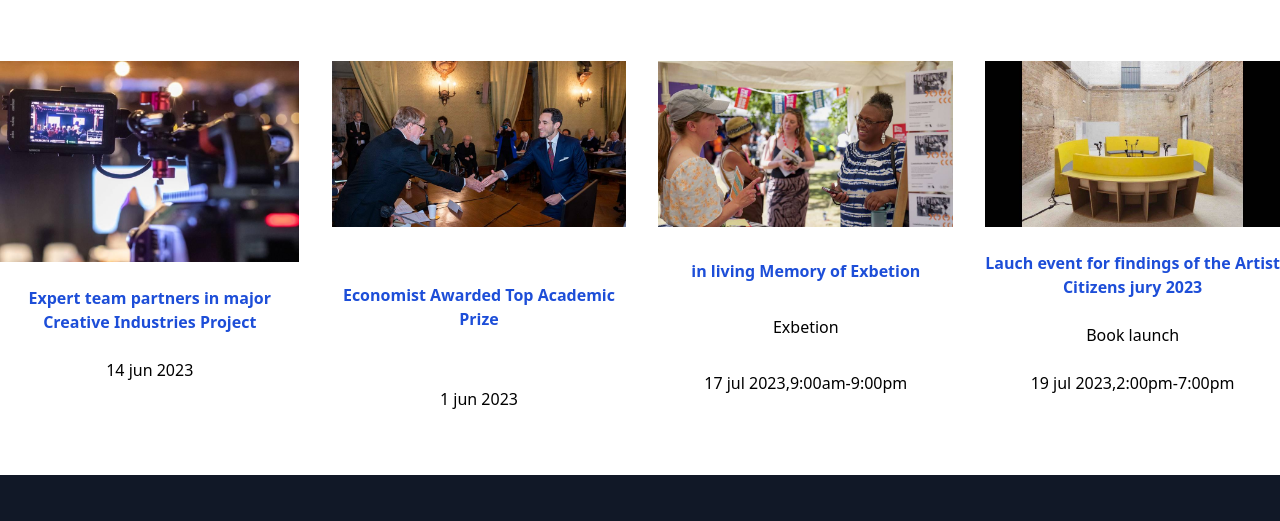
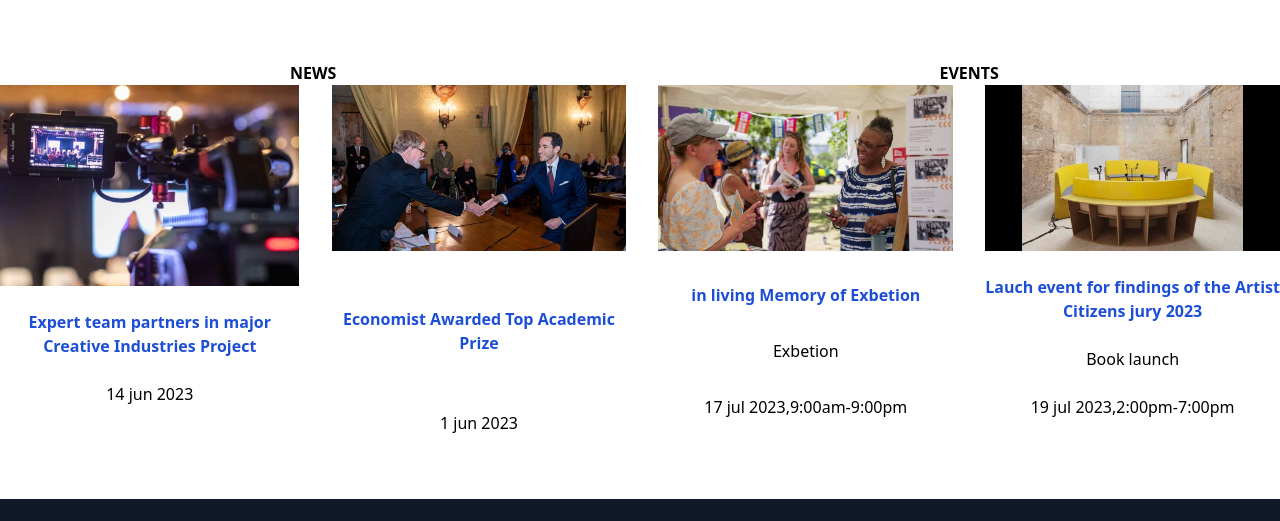
Before and after one commit to igorntwari/goldSmith-clone, a website: page index.html in a window 1280 px wide. Shown: the part 2593-3114 px from the top of the page. Drawn offline with Linux system fonts and the light colour scheme.

Commit message:
modified codes

```diff
--- a/index.html
+++ b/index.html
@@ -190,7 +190,10 @@
   </div>
  <!-- end of the second section  -->
 
-<div class="flex gap-8 my-16 ">
+<div class="flex gap-8 my-16">
+
+    <div class="">
+        <h1 class="text-center font-bold py-6">NEWS</h1>
         <div class="flex gap-8">
             <div class="flex flex-col items-center space-y-6">
                 <img src="src/imgs/IFUpic.jpeg" alt="">
@@ -203,7 +206,11 @@
                 <span>1 jun 2023</span>
             </div>
         </div>
-    <div class="flex gap-8">
+
+    </div>
+    <div class="">
+        <h1 class="text-center font-bold my-6">EVENTS</h1>
+      <div class="flex gap-8" >
         <div class="flex flex-col items-center space-y-8">
             <img src="src/imgs/image.jpeg" alt="">
             <p class="text-center text-blue-700 font-semibold">in living Memory of Exbetion</p>
@@ -215,6 +222,7 @@
             <p class="text-center text-blue-700 font-semibold">Lauch event for findings of the Artist Citizens jury 2023</p>
             <h3>Book launch</h3>
             <span>19 jul 2023,2:00pm-7:00pm </span>
+        </div>
       </div>
     </div>
 </div>
```
Also changed, not shown: dist/output.css. Lines whose indentation alone changed are shown as unchanged.
